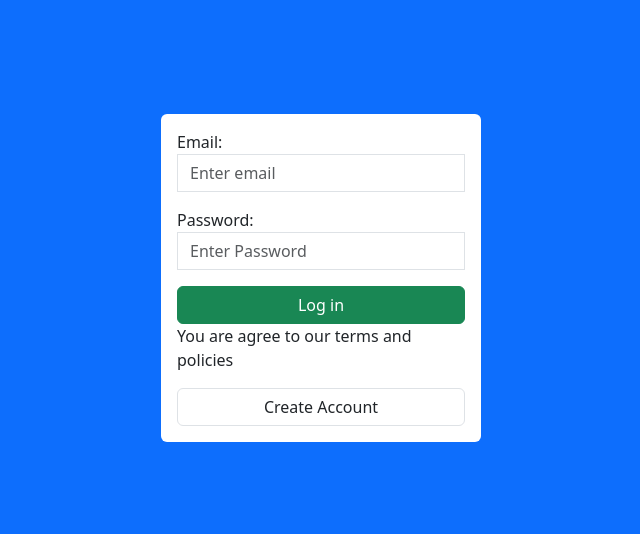
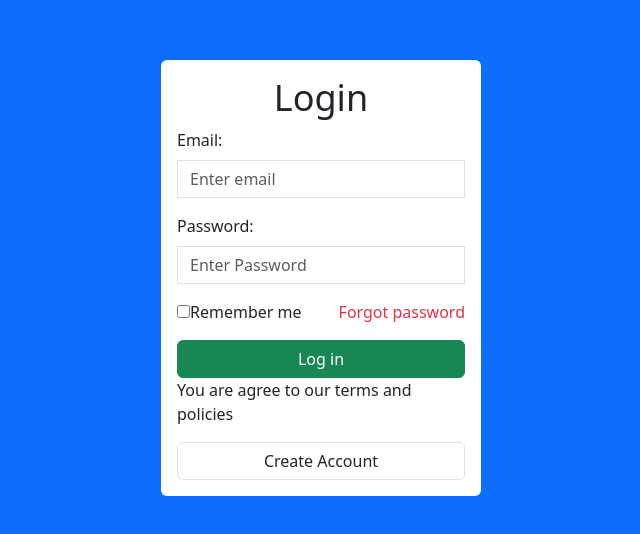
Before and after one commit to duong004/NMCNPM_Group12, a React (Create React App) app in the folder src/eduverse-frontend/: page /login in a window 1280 px wide. Shown: the part 122-656 px from the top of the page, without its empty margins (319-959 px from the left). Built offline with nearby package versions, Linux system fonts and the light colour scheme.

Commit message:
update frontend login

```diff
--- a/src/eduverse-frontend/src/components/Auth/Login.js
+++ b/src/eduverse-frontend/src/components/Auth/Login.js
@@ -38,8 +38,9 @@ function Login() {
         <div className='d-flex justify-content-center align-items-center bg-primary vh-100'>
             <div className='bg-white p-3 rounded w-25'>
                 <form action="" onSubmit={handleSubmit}>
+                    <h1 style={{ fontSize: '36px', textAlign: 'center' }}>Login</h1>
                     <div className='mb-3'>
-                        <label htmlFor="email">
+                        <label htmlFor="email" className='mb-2'>
                             Email:
                         </label>
                         <input type="email" placeholder="Enter email" name="email"
@@ -47,13 +48,19 @@ function Login() {
                         {errors.email && <span className='text-danger'> {errors.email}</span>}
                     </div>
                     <div className='mb-3'>
-                        <label htmlFor="password">
+                        <label htmlFor="password" className='mb-2'>
                             Password:
                         </label>
                         <input type="password" placeholder="Enter Password" name="password"
                         onChange={handleInput} className='form-control rounded-0' required />
                         {errors.password && <span className='text-danger'> {errors.password}</span>}
                     </div>
+                    <div className='mb-3'>
+                            <div className='d-flex justify-content-between mb-2'>
+                                <label><input type='checkbox'/>Remember me</label>
+                                <Link to="" className='text-decoration-none text-danger'>Forgot password</Link>
+                            </div>
+                        </div>
                     <button type="submit" className='btn btn-success w-100'>Log in</button>
                     <p>You are agree to our terms and policies</p>
                     <Link to="/register" className='btn btn-default border w-100 text-decoration-none'>Create Account</Link>
--- a/src/eduverse-frontend/src/components/Auth/Register.js
+++ b/src/eduverse-frontend/src/components/Auth/Register.js
@@ -35,6 +35,7 @@ function Register() {
         <div className='d-flex justify-content-center align-items-center bg-primary vh-100'>
             <div className='bg-white p-3 rounded w-25'>
                 <form action="" onSubmit ={handleSubmit}>
+                    <h1 style={{ fontSize: '36px', textAlign: 'center' }}>Register</h1>
                     <div className='mb-3'>
                         <label htmlFor="name">
                             name:
```
Also changed, not shown: 1 other file (tests, documents, lock files or other folders).
